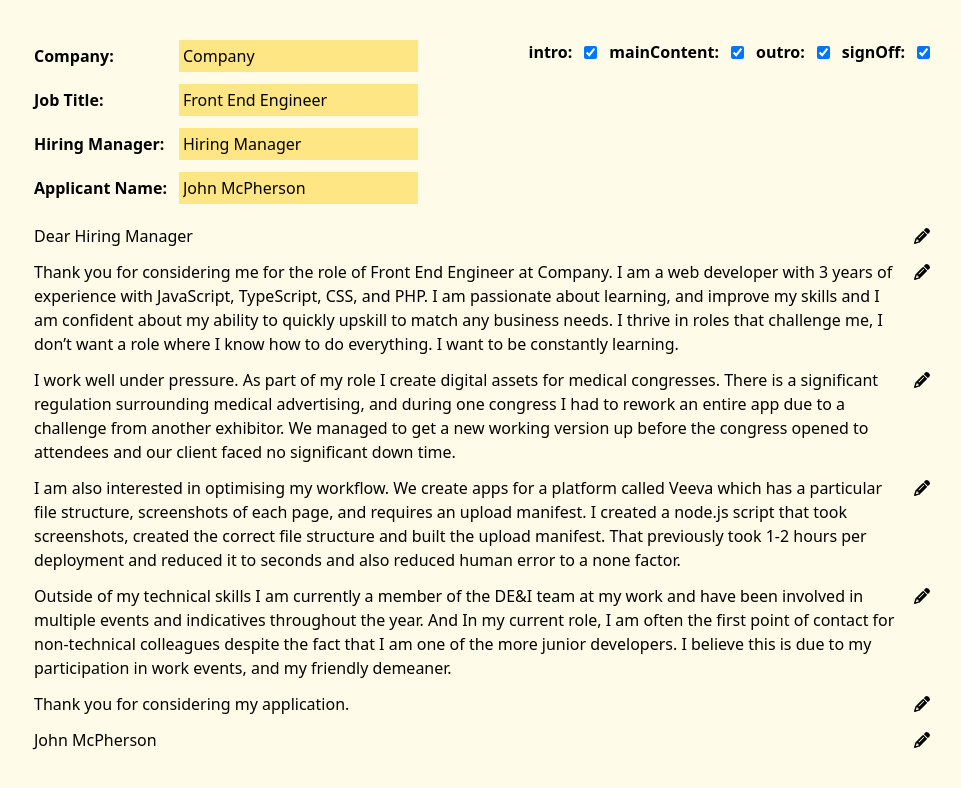
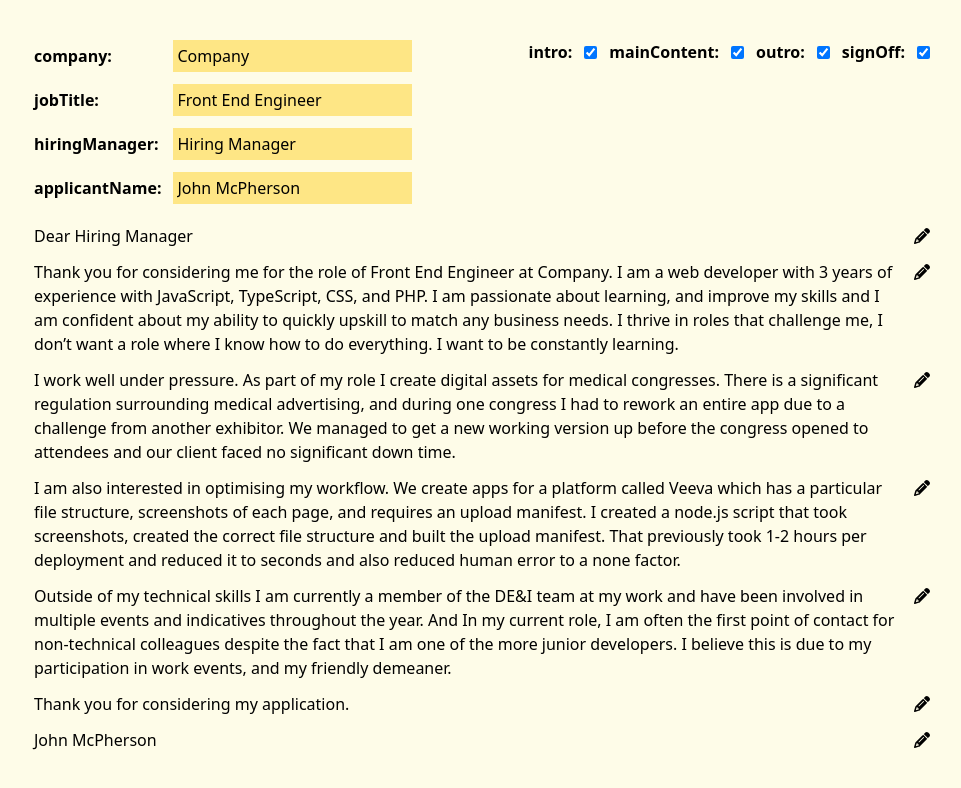
Before and after one commit to John-McPherson/cover_letter_writer, a React (Vite) app: page / in a window 1280 px wide. Shown: the top 788 px of the page, without its empty margins (158-1119 px from the left). Built offline with nearby package versions, Linux system fonts and the light colour scheme.

Commit message:
refactor to progrmatically create output and input based on state

```diff
--- a/src/App.tsx
+++ b/src/App.tsx
@@ -10,11 +10,24 @@ function App() {
     initialLayout[key] = true;
   });
 
-  const [company, setCompany] = useState("Company");
-  const [jobTitle, setJobTitle] = useState("Front End Engineer");
-  const [hiringManager, setHiringManager] = useState("Hiring Manager");
-  const [applicantName, setApplicantName] = useState("John McPherson");
+  const [vars, setVars] = useState({
+    company: "Company",
+    jobTitle: "Front End Engineer",
+    hiringManager: "Hiring Manager",
+    applicantName: "John McPherson",
+  });
+
   const [layout, setLayout] = useState(initialLayout);
+
+  const handleChange = (newValue: string, key: string) => {
+    setVars((prevState) => {
+      const newState = {
+        ...prevState,
+        [key]: newValue,
+      };
+      return newState;
+    });
+  };
 
   const handleCheck = (key: string) => {
     setLayout((prevState) => {
@@ -33,30 +46,17 @@ function App() {
         className="flex justify-between w-10/12 max-w-4xl gap-3"
       >
         <div className="flex flex-col gap-3">
+          {Object.keys(vars).map((key: string, index) => {
+            return (
               <Input
-            name={"company"}
-            label="Company"
-            value={company}
-            onChange={(newValue) => setCompany(newValue)}
+                key={index}
+                name={key}
+                label={key}
+                value={vars[key as keyof typeof vars]}
+                onChange={(newValue) => handleChange(newValue, key)}
               />
-          <Input
-            name={"jobTitle"}
-            label="Job Title"
-            value={jobTitle}
-            onChange={(newValue) => setJobTitle(newValue)}
-          />
-          <Input
-            name={"hiringManager"}
-            label="Hiring Manager"
-            value={hiringManager}
-            onChange={(newValue) => setHiringManager(newValue)}
-          />
-          <Input
-            name={"Applicant Name"}
-            label="Applicant Name"
-            value={applicantName}
-            onChange={(newValue) => setApplicantName(newValue)}
-          />
+            );
+          })}
         </div>
         <div className="flex gap-3 flex-wrap items-start">
           {Object.keys(layout).map((key: string, index) => {
@@ -74,52 +74,22 @@ function App() {
       </section>
 
       <section id="output" className="flex flex-col w-10/12 max-w-4xl gap-3">
-        {layout.intro &&
-          appData.intro.map((content, index) => (
+        {Object.keys(layout).map((section) => {
+          return layout[section]
+            ? appData[section as keyof typeof appData].map(
+                (content: string, index: number) => (
                   <EditableText
                     key={`intro-${index}`}
                     text={content}
-              jobTitle={jobTitle}
-              company={company}
-              hiringManager={hiringManager}
-              applicantName={applicantName}
+                    jobTitle={vars.jobTitle}
+                    company={vars.company}
+                    hiringManager={vars.hiringManager}
+                    applicantName={vars.applicantName}
                   />
-          ))}
-        {layout.mainContent &&
-          appData.mainContent.map((content, index) => (
-            <EditableText
-              key={`maincontent-${index}`}
-              text={content}
-              jobTitle={jobTitle}
-              company={company}
-              hiringManager={hiringManager}
-              applicantName={applicantName}
-            />
-          ))}
-
-        {layout.outro &&
-          appData.outro.map((content, index) => (
-            <EditableText
-              key={`outro-${index}`}
-              text={content}
-              jobTitle={jobTitle}
-              company={company}
-              hiringManager={hiringManager}
-              applicantName={applicantName}
-            />
-          ))}
-
-        {layout.signOff &&
-          appData.signOff.map((content, index) => (
-            <EditableText
-              key={`signoff-${index}`}
-              text={content}
-              jobTitle={jobTitle}
-              company={company}
-              hiringManager={hiringManager}
-              applicantName={applicantName}
-            />
-          ))}
+                )
+              )
+            : "";
+        })}
       </section>
     </main>
   );
```
Lines whose indentation alone changed are shown as unchanged.
